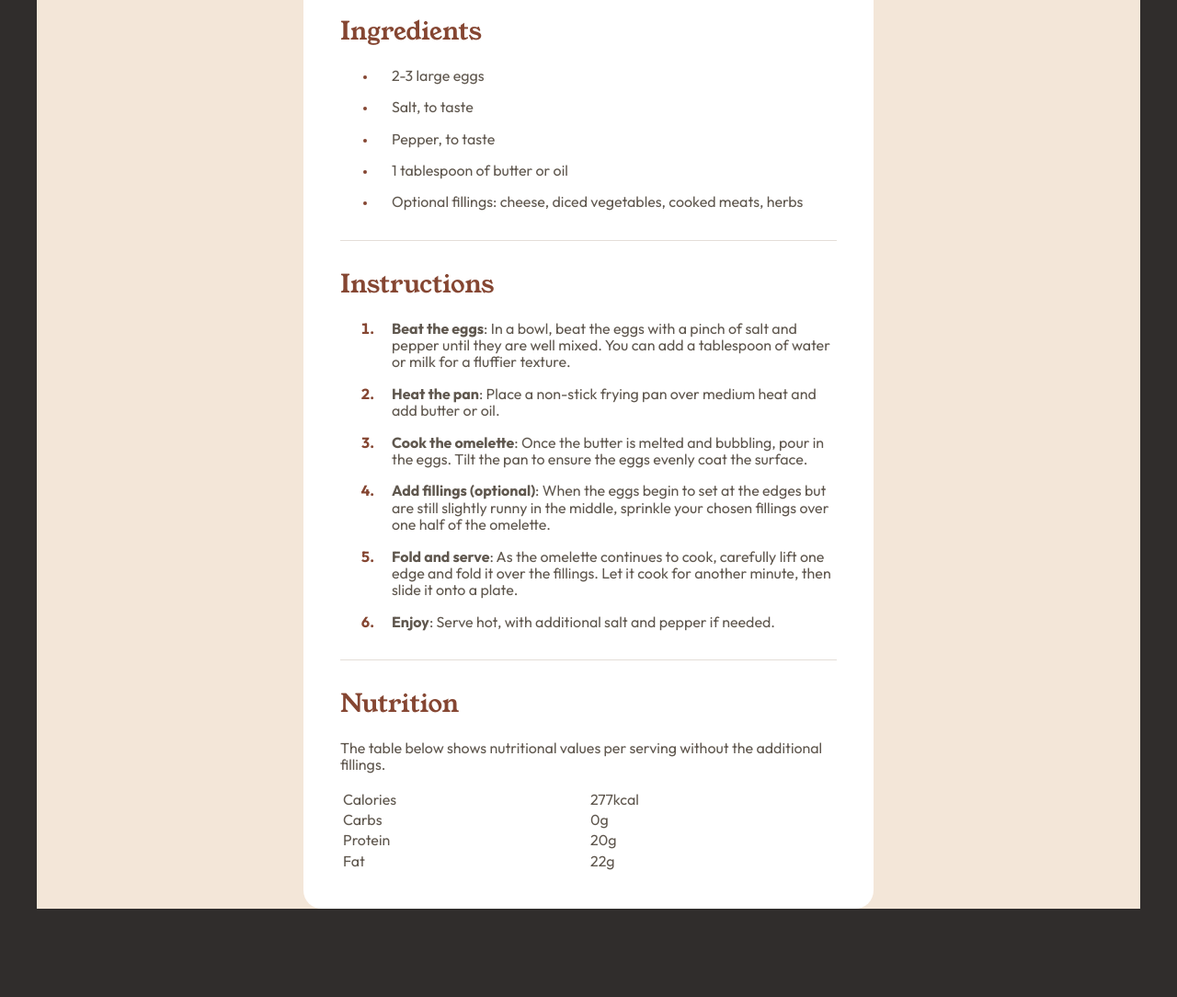
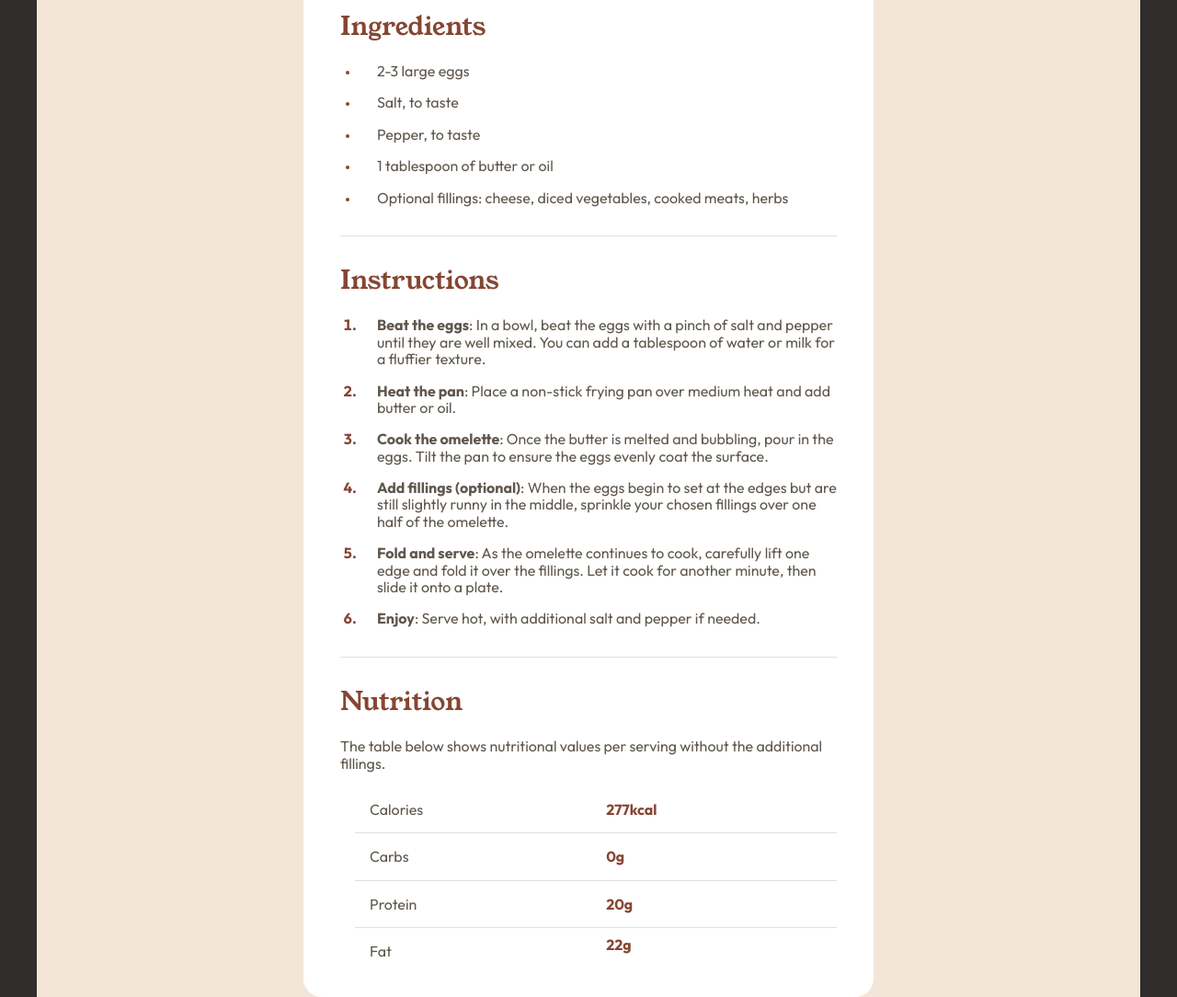
Before and after one commit to Mo-Kusan/Receipe-page, a plain HTML site: page index.html in a window 1280 px wide. Shown: the part 680-1764 px from the top of the page at 92% size. Before the commit the page ends 1668 px from the top, so only its background shows below. Drawn offline with Linux system fonts and the light colour scheme.

Commit message:
Finale desktop iteration

```diff
--- a/css/stylesheet.css
+++ b/css/stylesheet.css
@@ -88,7 +88,7 @@ h1 {
 }
 
 h2 {
-    font-size: 170%;
+    font-size: 175%;
 }
 
 h3 {
@@ -96,7 +96,7 @@ h3 {
 }
 
 li {
-    padding-left: 1em;
+    padding-left: 1.2em;
     margin-bottom: 1em;
 }
 
@@ -120,7 +120,7 @@ main {
 }
 
 #preparation {
-    padding: 1em;
+    padding: 0.8em;
     margin: 2em 0;
 }
 
@@ -137,13 +137,16 @@ main {
     color: hsl(332, 51%, 32%);
 }
 
+#ingredient ul, #instruction ol {
+    padding-left: 1.3em;
+}
+
 #instruction li::marker {
     font-size: 1em;
     font-weight: bold;
 }
 
 .border_limit::after {
-/*    border-bottom: 1px solid hsl(30, 18%, 87%); */
     height: 1px;
     display: block;
     background: hsl(30, 18%, 87%);
@@ -153,8 +156,31 @@ main {
 }
 
 #nutrition {
+    padding-left: 1em;
+}
+
+#table_nutrition {
     table-layout: fixed;
     width: 100%;
+    border-collapse: collapse;
+}
+
+#table_nutrition td:first-child {
+    padding: 1em 1em;
+}
+
+#table_nutrition td:last-child {
+    padding-left: 0.7em;
+    color: hsl(14, 45%, 36%);
+    font-weight: bold;
+}
+
+#table_nutrition tr:not(:last-child) {
+    border-bottom: 1px solid hsl(30, 18%, 87%);
+}
+
+#table_nutrition tr:last-child td {
+    padding-bottom: 0;
 }
 
 @media screen and (max-width: 375px) {
--- a/index.html
+++ b/index.html
@@ -17,14 +17,14 @@
     <div id="card_container">
       <img id="dish" class="border_radius_10" src="assets/images/image-omelette.jpeg" alt="egg's dish">
     </div>
-      <div class="blocks">
+      <div>
         <h1 class="stone_900 normal">Simple Omelette Recipe</h1>
 
         <p>An easy and quick dish, perfect for any meal. This classic omelette combines beaten eggs cooked
         to perfection, optionally filled with your choice of cheese, vegetables, or meats.</p>
       </div>
 
-      <div id="preparation" class="rose_800 blocks border_radius_10">
+      <div id="preparation" class="rose_800 border_radius_10">
         <h3 class="rose_50 semi_bold">Preparation time</h3>
         <ul>
           <li><strong>Total</strong>: Approximately 10 minutes</li>
@@ -33,7 +33,7 @@
         </ul>
       </div>
 
-      <div class="blocks border_limit">
+      <div id="ingredient" class="border_limit">
         <h2 class="brown_800 normal">Ingredients</h2>
         <ul>
           <li>2-3 large eggs</li>
@@ -44,7 +44,7 @@
         </ul>
       </div>
 
-      <div id="instruction" class="blocks border_limit">
+      <div id="instruction" class="border_limit">
         <h2 class="brown_800 normal">Instructions</h2>
         <ol>
           <li><strong>Beat the eggs</strong>: In a bowl, beat the eggs with a pinch of salt and pepper until they are well mixed.
@@ -60,10 +60,11 @@
         </ol>
       </div>
 
-      <div class="blocks">
+      <div>
         <h2 class="brown_800 normal">Nutrition</h2>
         <p>The table below shows nutritional values per serving without the additional fillings.</p>
-        <table id="nutrition">
+        <div id="nutrition">
+          <table id="table_nutrition">
           <tr>
             <td>Calories</td>
             <td>277kcal</td>
@@ -81,6 +82,7 @@
             <td>22g</td>
           </tr>
         </table>
+        </div>
       </div>
 
   </div>
```
